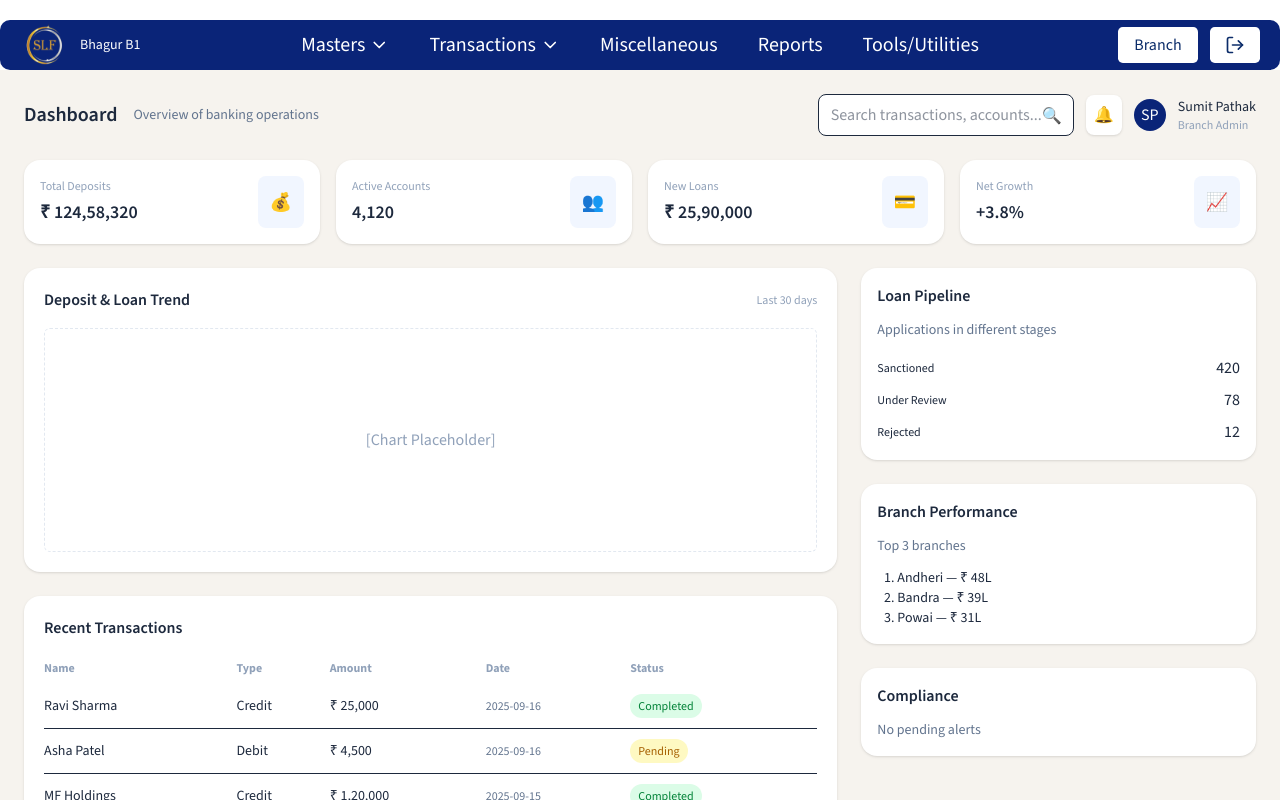
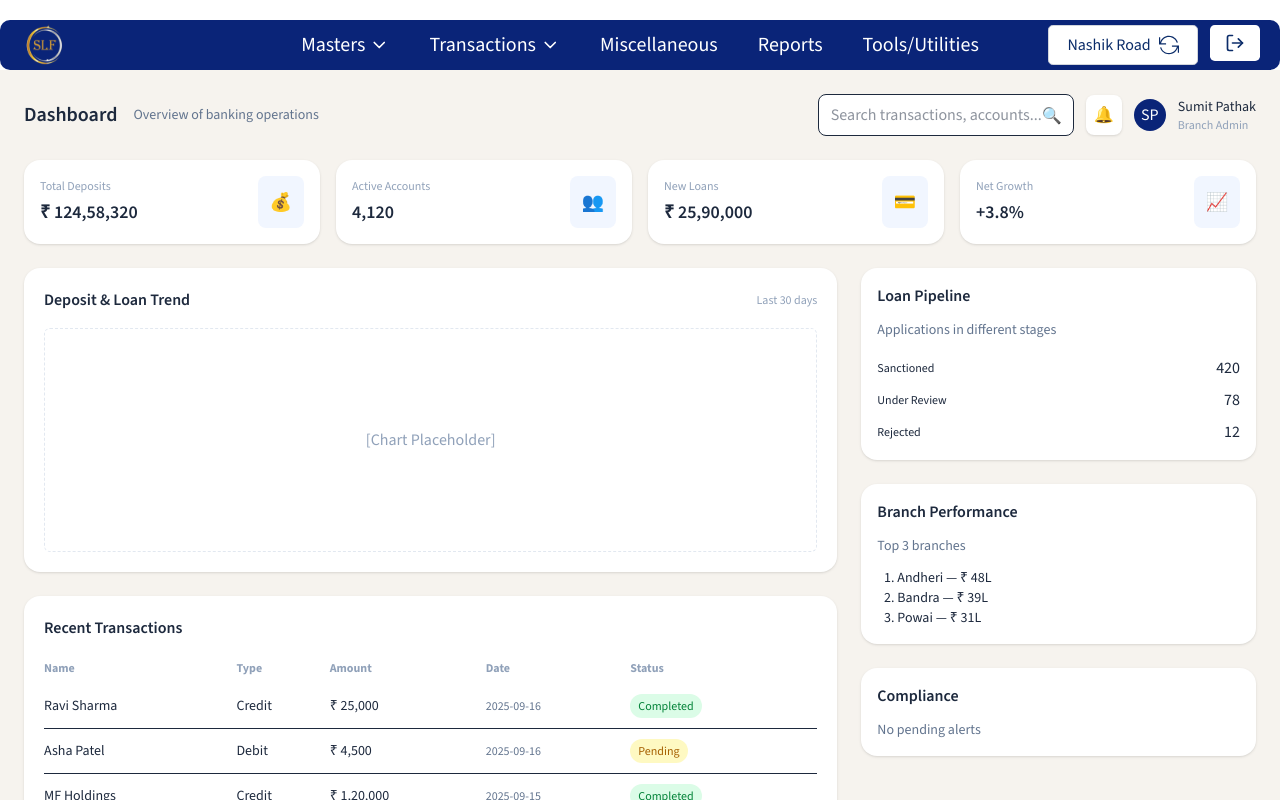
Before and after one commit to TechMET-Solutions/SLF, a React (Vite) app: page / in a window 1280 px wide. Shown: the top 800 px of the page. Built offline with nearby package versions, Linux system fonts and the light colour scheme.

Commit message:
update Navabar

```diff
--- a/src/Component/Navbar.jsx
+++ b/src/Component/Navbar.jsx
@@ -6,12 +6,27 @@
   FiChevronUp,
   FiLogOut,
 } from "react-icons/fi";
+import { TfiReload } from "react-icons/tfi";
 import { Link } from "react-router-dom";
 
 const Navbar = () => {
+
+  const [isBranchModelOpen, setIsBranchModelOpen] = useState(false);
+  const [selectedBranch, setSelectedBranch] = useState("Nashik Road"); // default branch
+  const [selectedYear, setSelectedYear] = useState("2025");
+
+  // Temporary states for modal selection before confirming
+  const [tempBranch, setTempBranch] = useState("");
+  const [tempYear, setTempYear] = useState("");
+
+  const handleOk = () => {
+    if (tempBranch) setSelectedBranch(tempBranch);
+    if (tempYear) setSelectedYear(tempYear);
+    setIsBranchModelOpen(false);
+  };
   // Masters
   const [isMasterOpen, setIsMasterOpen] = useState(false);
-  const [isBranchModelOpen, setIsBranchModelOpen] = useState(false);
+  // const [isBranchModelOpen, setIsBranchModelOpen] = useState(false);
   const [isMasterProfileOpen, setIsMasterProfileOpen] = useState(false);
   const [isMasterSchemeMaster, setIsMasterSchemeMaster] = useState(false);
   const [isMasterSchemeEmployeeProfile, setIsMasterSchemeEmployeeProfile] =
@@ -54,7 +69,6 @@
         {/* Left side placeholder */}
         <div className="flex items-center gap-3">
           <img src="/logo.svg" alt="Logo" className="w-12 h-12 object-contain" />
-          <p className="text-sm font-medium text-white">Bhagur B1</p>
         </div>
 
 
@@ -413,11 +427,18 @@
 
         {/* ===== Logout Button ===== */}
         <div className="flex gap-3">
-          <button
+          {/* <button
             onClick={() => setIsBranchModelOpen(true)}
             className="w-[80px] h-[36px] flex items-center justify-center bg-white rounded-[4.8px] text-[#0b2c69] font-medium p-2"
           >
             Branch
+          </button> */}
+          <button
+            onClick={() => setIsBranchModelOpen(true)}
+            className="w-[150px] h-[40px] flex items-center gap-2 justify-center bg-white rounded-[4.8px] text-[#0b2c69] font-medium border border-gray-300"
+          >
+            {selectedBranch}
+            <TfiReload className="text-lg size-5" />
           </button>
           <button
             className="w-[50px] h-[36px] flex items-center justify-center bg-white rounded-[4.8px] text-[#0b2c69] font-medium p-2"
@@ -439,7 +460,10 @@
 
               {/* Change Branch Dropdown */}
               <div className="mb-4">
-                <label htmlFor="branch" className="block text-sm font-medium text-gray-700 mb-1">
+                <label
+                  htmlFor="branch"
+                  className="block text-sm font-medium text-gray-700 mb-1"
+                >
                   Select Branch
                 </label>
                 <select
@@ -447,17 +471,23 @@
                   name="branch"
                   className="w-full border border-gray-300 text-black rounded px-3 py-2 text-sm focus:outline-none focus:ring-2 focus:ring-[#0A2478]"
                   defaultValue=""
+                  onChange={(e) => setTempBranch(e.target.value)}
                 >
-                  <option value="" disabled className="">Choose a branch</option>
-                  <option value="nsk-rd">Nashik Road</option>
-                  <option value="bhagur">Bhagur</option>
-                  <option value="bhagur">Nashik</option>
+                  <option value="" disabled>
+                    Choose a branch
+                  </option>
+                  <option value="Nashik Road">Nashik Road</option>
+                  <option value="Bhagur">Bhagur</option>
+                  <option value="Nashik">Nashik</option>
                 </select>
               </div>
 
               {/* Change Year Dropdown */}
               <div className="mb-6">
-                <label htmlFor="year" className="block text-sm font-medium text-gray-700 mb-1">
+                <label
+                  htmlFor="year"
+                  className="block text-sm font-medium text-gray-700 mb-1"
+                >
                   Select Year
                 </label>
                 <select
@@ -465,11 +495,13 @@
                   name="year"
                   className="w-full border border-gray-300 text-black rounded px-3 py-2 text-sm focus:outline-none focus:ring-2 focus:ring-[#0A2478]"
                   defaultValue=""
+                  onChange={(e) => setTempYear(e.target.value)}
                 >
-                  <option value="" disabled>Choose a year</option>
+                  <option value="" disabled>
+                    Choose a year
+                  </option>
                   <option value="2025">2025</option>
                   <option value="2024">2024</option>
-                  {/* Add more years if needed */}
                 </select>
               </div>
 
@@ -477,7 +509,7 @@
               <div className="flex justify-center gap-4">
                 <button
                   className="bg-[#F11717] hover:bg-red-700 text-white px-5 py-2 rounded text-base font-medium"
-                // onClick={handleDeleteConfirm}
+                  onClick={handleOk}
                 >
                   OK
                 </button>
@@ -490,7 +522,6 @@
               </div>
             </div>
           </div>
-
         )}
       </div>
 
```
